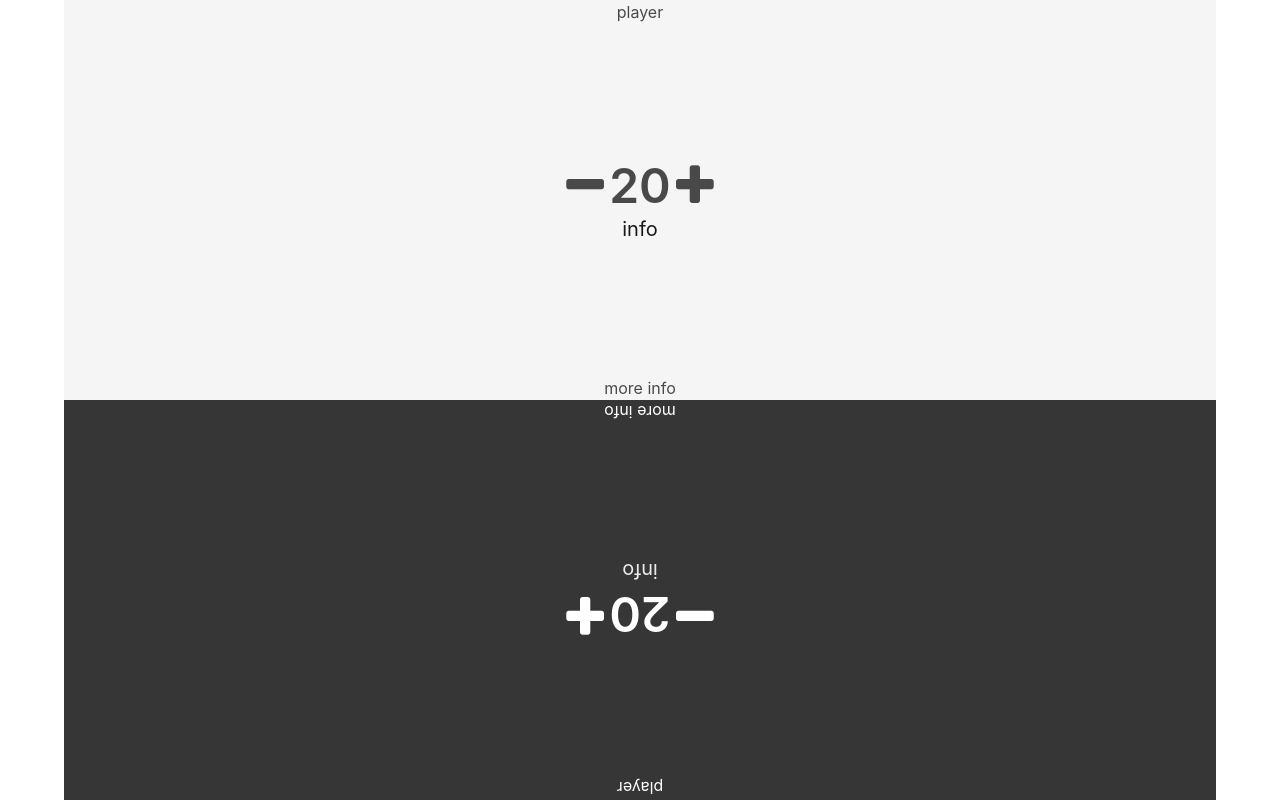
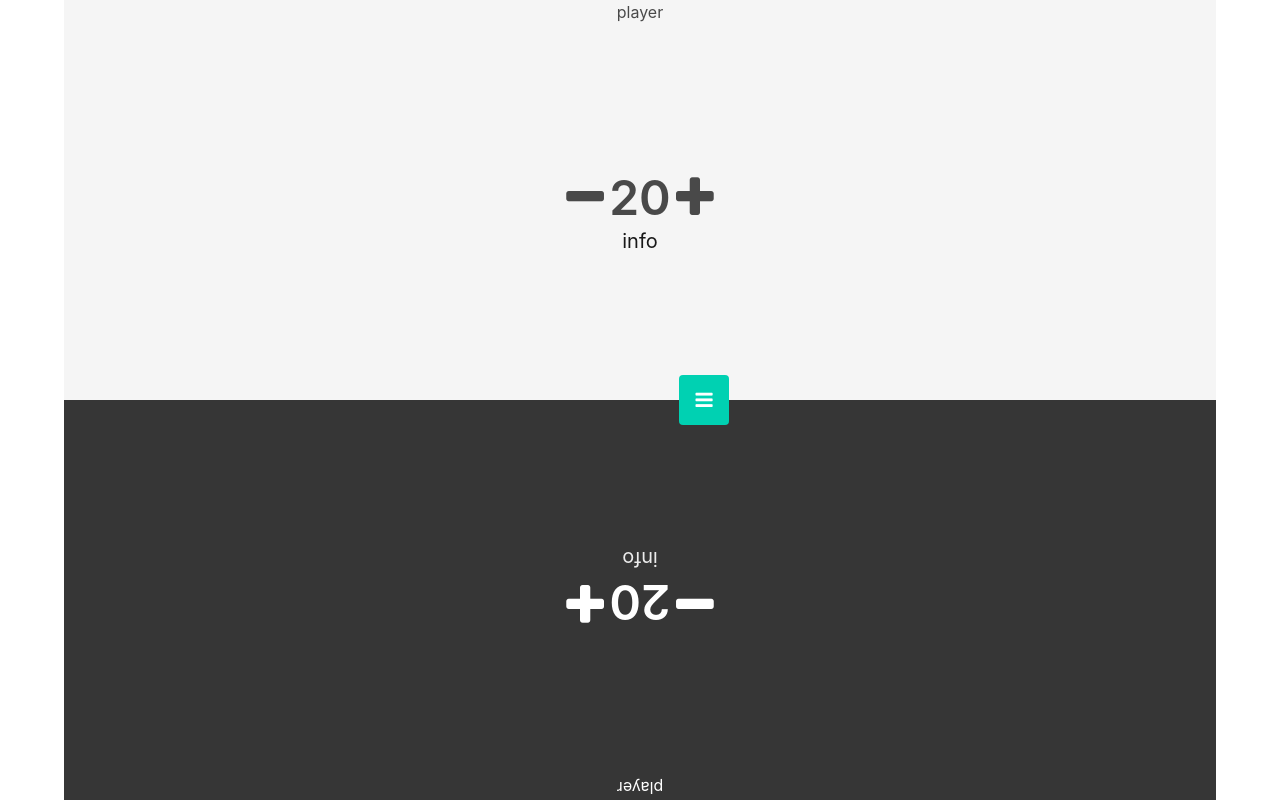
Before and after one commit to felipeas/progressive-counter, a React (Create React App) app: page / in a window 1280 px wide. Built offline with nearby package versions, Linux system fonts and the light colour scheme.

Commit message:
adding center ribbon

```diff
--- a/package.json
+++ b/package.json
@@ -3,7 +3,7 @@
   "version": "0.1.0",
   "private": true,
   "dependencies": {
-    "bulma": "^0.4.2",
+    "bulma": "^0.4.3",
     "font-awesome": "^4.7.0",
     "glamor": "^2.20.25",
     "prop-types": "^15.5.10",
--- a/src/components/App.js
+++ b/src/components/App.js
@@ -1,5 +1,6 @@
 import React, { Component } from 'react'
 import Counter from './Counter'
+import Ribbon from './Ribbon'
 import { connect } from 'react-redux'
 
 import {
@@ -13,6 +14,7 @@ export class App extends Component {
 
     return (
       <div className="container is-fullheight is-fullwidth">
+        <Ribbon/>
         {counters.map( (counter, index) =>(
           <Counter
             key={index}
@@ -25,7 +27,6 @@ export class App extends Component {
             onDecrement={() => this.props.decrement(index)}
           />
         ))}
-
       </div>
     )
   }
--- a/src/components/Counter.js
+++ b/src/components/Counter.js
@@ -76,15 +76,6 @@ class Counter extends Component {
             </div>
           </div>
         </div>
-        <div className="hero-foot">
-          <div className="container">
-            <div className="tabs is-centered">
-              <ul>
-                <li><span>more info</span></li>
-              </ul>
-            </div>
-          </div>
-        </div>
       </div>
     )
   }
--- /dev/null
+++ b/src/components/Ribbon.js
@@ -0,0 +1,78 @@
+import React, { Component } from 'react'
+import { css } from 'glamor'
+
+let absolutCenter = css({
+    position: 'fixed',
+    zIndex: '999',
+    width: '100%',
+    transform: 'translate(0px, -50%)',
+    top: '50%'
+})
+
+class Ribbon extends Component {
+  constructor(props) {
+    super(props)
+    this.state = { open: false }
+  }
+
+  toggleEdit() {
+    const { open } = this.state
+    this.setState({ open: !open })
+  }
+
+  renderBar() {
+    return (
+      <div className="hero is-primary">
+        <div className="hero-body has-text-centered">
+          <div className="field">
+          <p className="control">
+          <a className="button is-medium is-primary is-inverted" onClick={() => this.toggleEdit()}>
+            <span className="icon is-medium">
+              <i className={`fa fa-close`}></i>
+            </span>
+          </a>
+          </p>
+          <p className="control">
+          <a className="button is-medium is-primary is-inverted" onClick={() => this.toggleEdit()}>
+            <span className="icon is-medium">
+              <i className={`fa fa-close`}></i>
+            </span>
+          </a>
+          </p>
+          <p className="control">
+          <a className="button is-medium is-primary is-inverted" onClick={() => this.toggleEdit()}>
+            <span className="icon is-medium">
+              <i className={`fa fa-close`}></i>
+            </span>
+          </a>
+          </p>
+</div>
+        </div>
+      </div>
+    )
+  }
+
+  renderMiddleButton() {
+    return (
+      <div className="container has-text-centered">
+        <a className="button is-medium is-primary" onClick={() => this.toggleEdit()}>
+          <span className="icon is-medium">
+            <i className={`fa fa-bars`}></i>
+          </span>
+        </a>
+      </div>
+    )
+  }
+
+  render() {
+    const { open } = this.state
+
+    return (
+      <div className={absolutCenter}>
+        {open ? this.renderBar() : this.renderMiddleButton()}
+      </div>
+    )
+  }
+}
+
+export default Ribbon;
```
Also changed, not shown: 1 other file (tests, documents, lock files or other folders).
